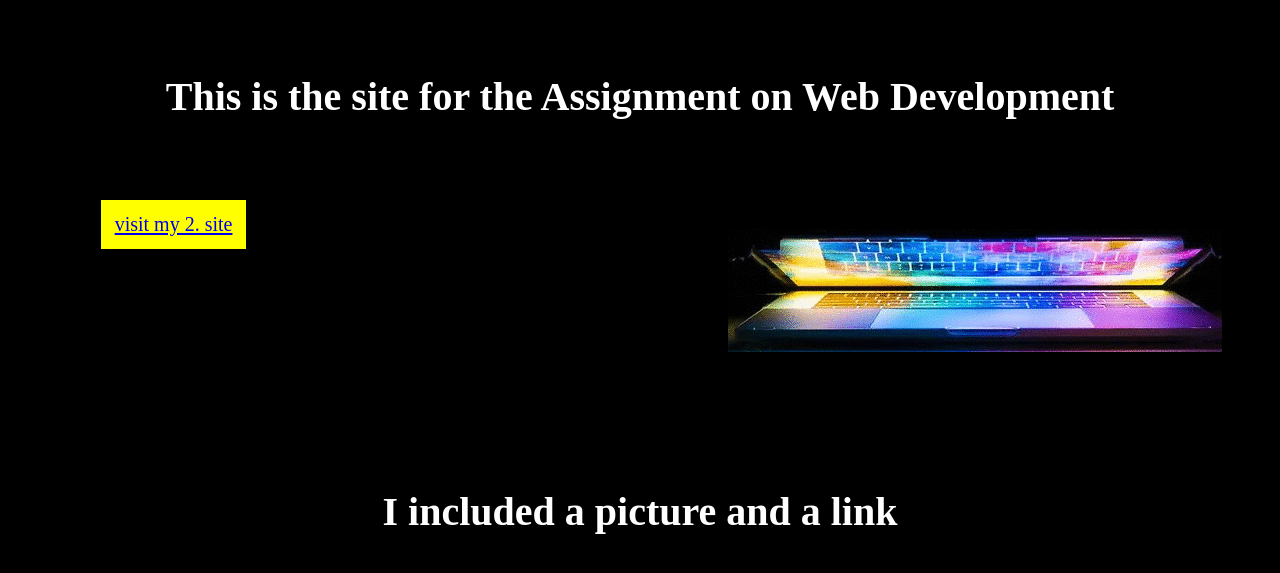
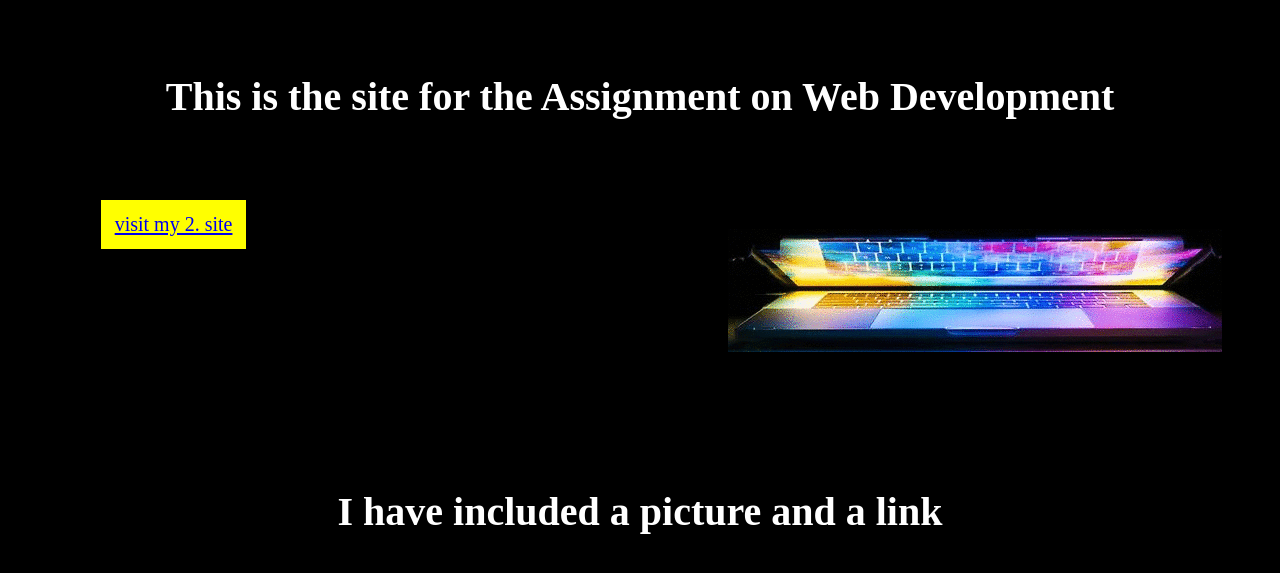
Before and after one commit to Cosmonet333/website, a plain HTML site: page index.html in a window 1280 px wide. Shown: the part 129-702 px from the top of the page. Drawn offline with Linux system fonts and the light colour scheme.

Commit message:
Add files via upload

```diff
--- a/index.html
+++ b/index.html
@@ -12,6 +12,6 @@
 
 <br><br><br>
     <br><br><br>
-    <h6>I included a picture and a link </h6>
+    <h6>I have included a picture and a link </h6>
   </body>
 </html>
```
